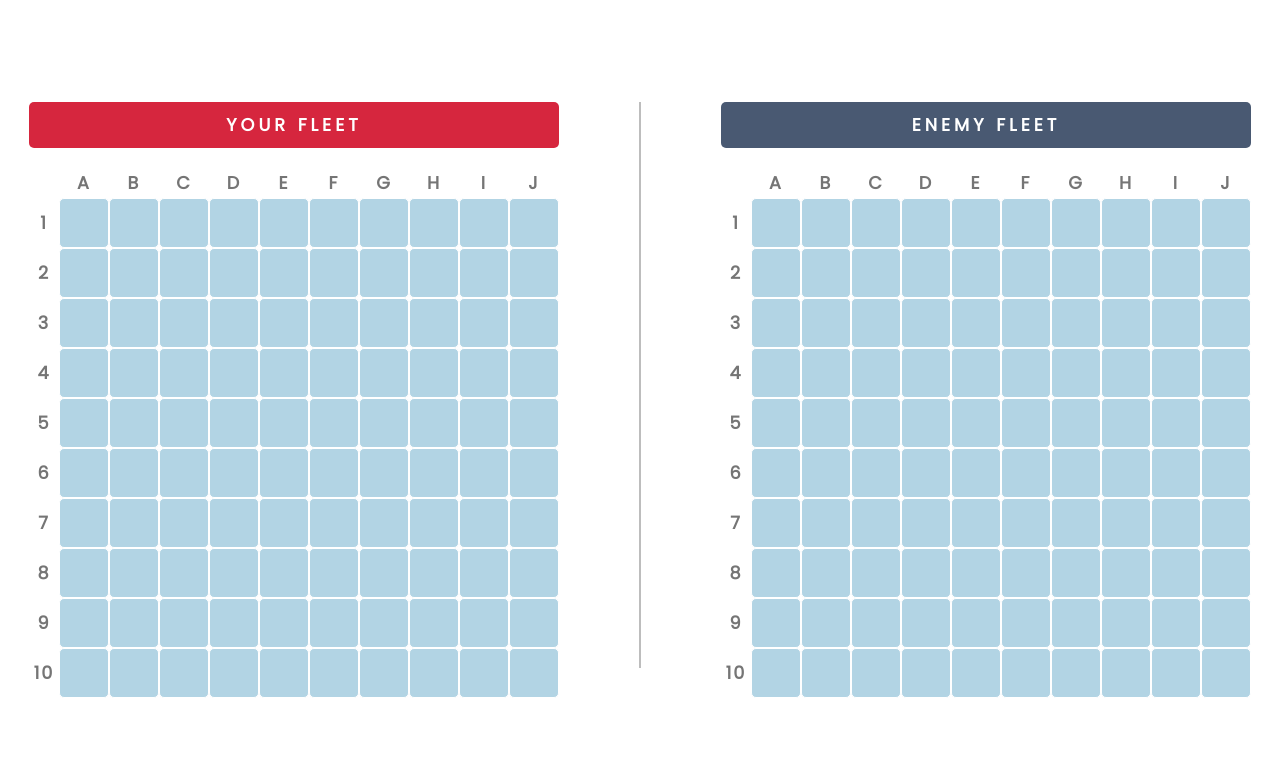
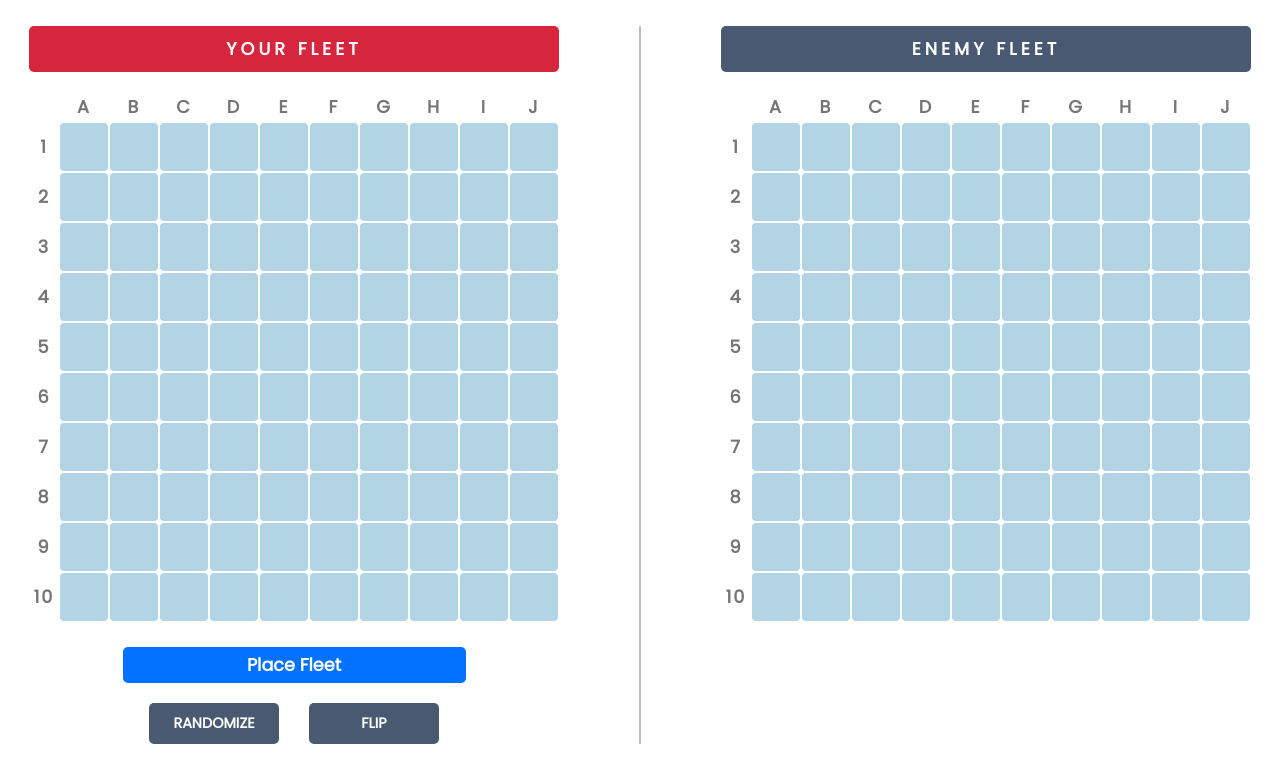
Before and after one commit to Eternum101/battleship-game, a React (Vite) app: page / in a window 1280 px wide. Shown: the top 782 px of the page. Built offline with nearby package versions, Linux system fonts and the light colour scheme.

Commit message:
Modified Layout in PlayerBoard.jsx Modified Styling in PlayerBoard.css

```diff
--- a/src/components/PlayerBoard.jsx
+++ b/src/components/PlayerBoard.jsx
@@ -30,6 +30,13 @@ function PlayerBoard({ board, handlePlayerCellClick }) {
             <div class="column-header">10</div>
           <GameBoard board={board} handleCellClick={handlePlayerCellClick} />
       </div>
+      <div className="fleet-container">
+        <h1>Place Fleet</h1>
+        <div className="btn-fleet-container">
+          <button className="btn-randomize">Randomize</button>
+          <button className="btn-flip">Flip</button>
+        </div>
+      </div>
     </div>
     );
 }
--- a/src/styles/PlayerBoard.css
+++ b/src/styles/PlayerBoard.css
@@ -12,3 +12,51 @@
     padding: 10px;
     width: 100%;
 }
+
+.fleet-container {
+    display: flex;
+    align-items: center;
+    flex-direction: column;
+    margin-top: 5px;
+    padding: 20px;
+    gap: 10px;
+}
+
+.fleet-container h1 {
+    font-size: 1.1rem;
+    background-color: #0072ff;
+    color: white;
+    width: 70%;
+    padding: 5px;
+    border-radius: 5px;
+}
+
+.btn-fleet-container {
+    display: flex;
+    justify-content: center;
+    align-items: center;
+    gap: 10px;
+}
+
+.btn-randomize, .btn-flip {
+    margin: 10px;
+    padding: 10px 10px;
+    text-align: center;
+    text-transform: uppercase;
+    transition: 0.5s;
+    background-size: 200% auto;
+    background-color: var(--accent-colour-2);
+    color: white;
+    border-radius: 5px;
+    border: none;
+    font-size: 0.9rem;
+    font-weight: bold;
+    cursor: pointer;
+    width: 130px;
+}
+
+.btn-randomize:hover, .btn-flip:hover {
+    background-position: right center;
+    color: #ffffff71;
+    text-decoration: none;
+}
```
